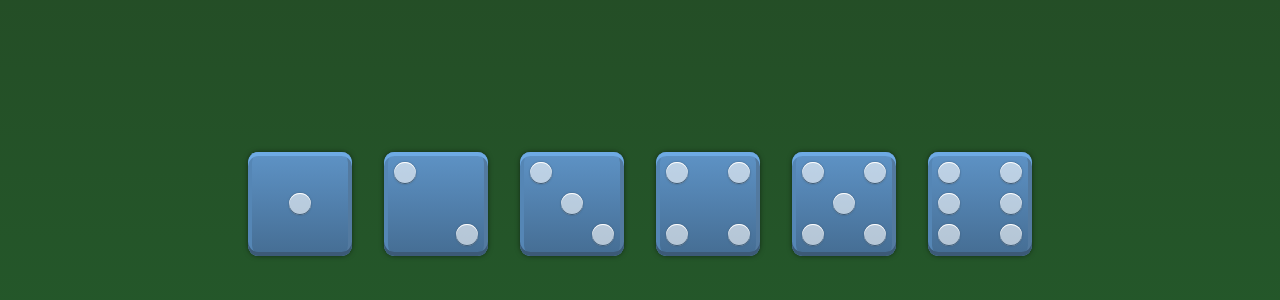
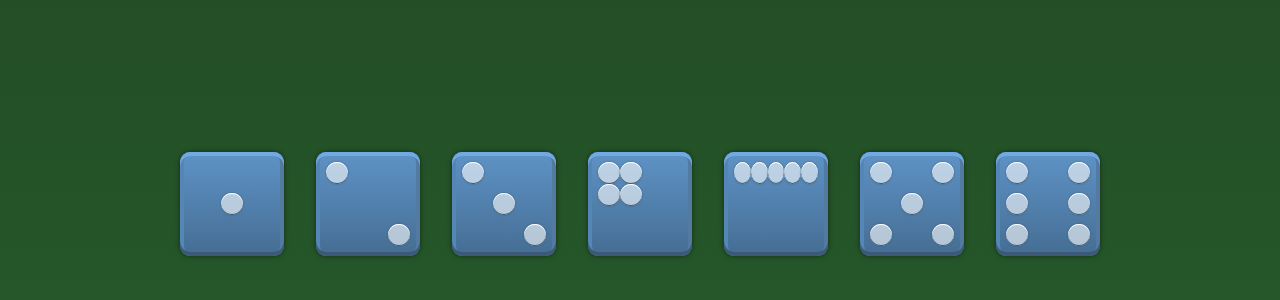
Before and after one commit to angelmsanchez/workshop-flexbox, a plain HTML site: page src/index.html in a window 1280 px wide. Shown: the part 196-496 px from the top of the page. Drawn offline with Linux system fonts and the light colour scheme.

Commit message:
solution

```diff
--- a/src/css/styles.css
+++ b/src/css/styles.css
@@ -29,6 +29,49 @@ body {
 .second-face .pip:last-child {
   align-self: flex-end;
 }
+
+.fourth-2-face{
+  justify-content: space-between;
+  align-content: space-between;
+}
+
+.fifth-2-face {
+  justify-content: space-between;
+  align-content: space-between;
+}
+
+.fourth-2-face .pip{
+  width: 50%;
+}
+
+
+
+
+
+
+
+
+
+
+
+
+
+
+
+
+
+
+
+
+
+
+
+
+
+
+
+
+
 
 .third-face {
   flex-direction: column;
--- a/src/index.html
+++ b/src/index.html
@@ -28,7 +28,7 @@
   </div>
 
   <!-- fourth-face -->
-  <div class="fourth-face">
+  <div class="fourth-2face">
     <div class="fourth-face-first">
       <span class="pip"></span>
       <span class="pip"></span>
@@ -37,6 +37,16 @@
       <span class="pip"></span>
       <span class="pip"></span>
     </div>
+  </div>
+
+
+  <!-- fifth-face -->
+  <div class="fifth-2-face">
+    <span class="pip"></span>
+    <span class="pip"></span>
+    <span class="pip"></span>
+    <span class="pip"></span>
+    <span class="pip"></span>
   </div>
 
   <!-- fifth-face -->
```
